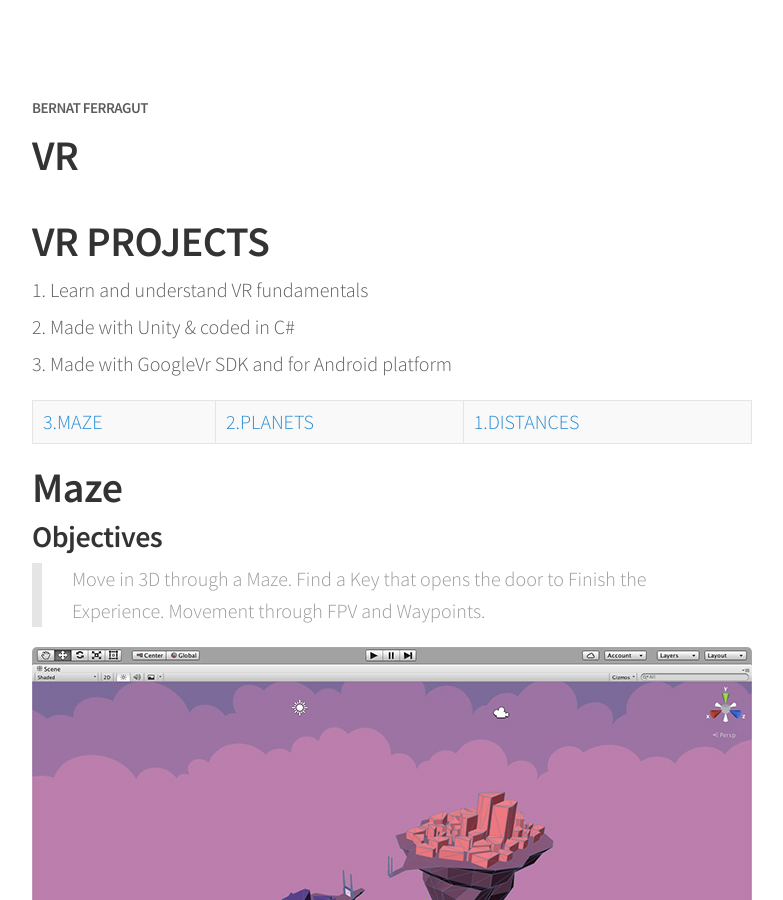
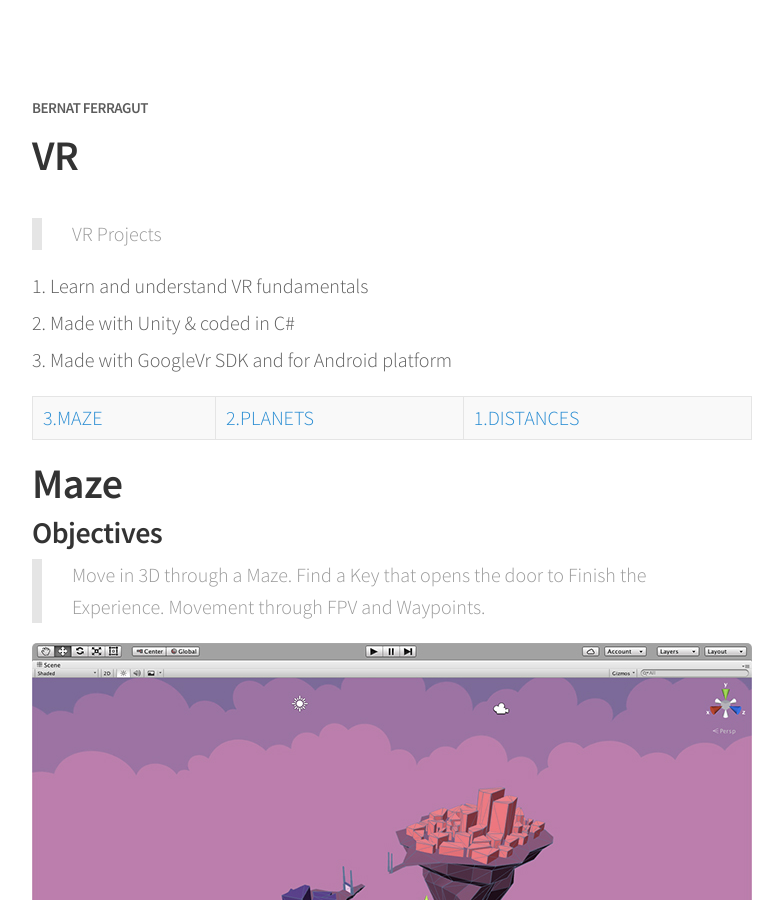
Before and after one commit to bernatferragut/FutureWeb-blog, a Jekyll site: the page built from vr.md, in a window 1280 px wide and 900 px high. Shown: the whole window, without its empty margins (248-1031 px from the left). Built offline with Jekyll 4.4.1, drawn with Linux system fonts in a browser that asks for light colours; nearby versions of some CDN libraries.

Commit message:
Update vr.md

```diff
--- a/vr.md
+++ b/vr.md
@@ -2,8 +2,7 @@
 title: VR
 permalink: /vr/
 ---
-
-# VR PROJECTS
+> VR Projects
 
 1. Learn and understand VR fundamentals
 2. Made with Unity & coded in C#
```
